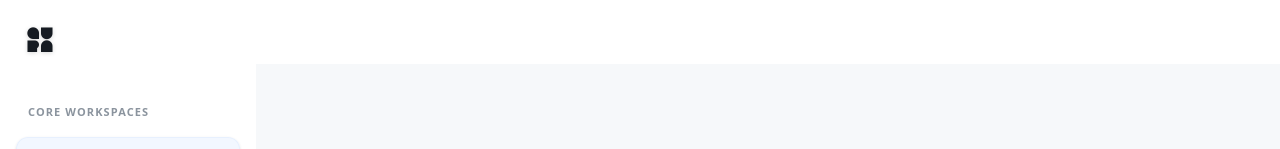
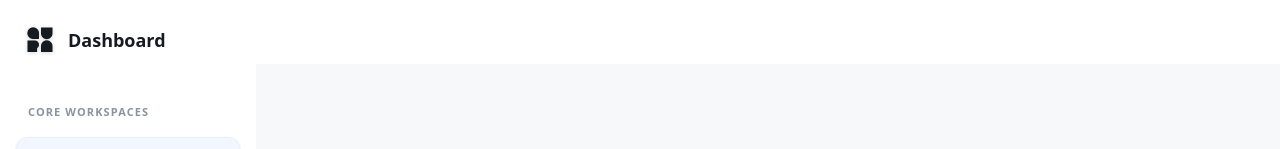
Before and after one commit to qunci/qupa, a Next.js app: page / in a window 1280 px wide. Shown: the top 149 px of the page. Built offline with nearby package versions, Linux system fonts and the light colour scheme.

Commit message:
feat: add Dashboard text next to brand logo

```diff
--- a/src/components/Sidebar.tsx
+++ b/src/components/Sidebar.tsx
@@ -24,8 +24,9 @@ function SidebarContent() {
     <aside className="w-64 bg-white dark:bg-slate-950 flex flex-col h-screen sticky top-0 transition-colors duration-300 shrink-0">
 
       {/* Brand Logo */}
-      <Link href="/" className="h-20 flex items-center px-6 hover:bg-slate-50 dark:hover:bg-slate-800/50 transition-colors duration-300 group select-none shrink-0">
+      <Link href="/" className="h-20 flex items-center gap-3 px-6 hover:bg-slate-50 dark:hover:bg-slate-800/50 transition-colors duration-300 group select-none shrink-0">
         <BrandLogo className="h-8 w-auto drop-shadow-sm transition-transform duration-500 group-hover:scale-105 origin-left" />
+        <span className="font-bold text-lg text-slate-900 dark:text-white">Dashboard</span>
       </Link>
 
       {/* Navigation */}
```
